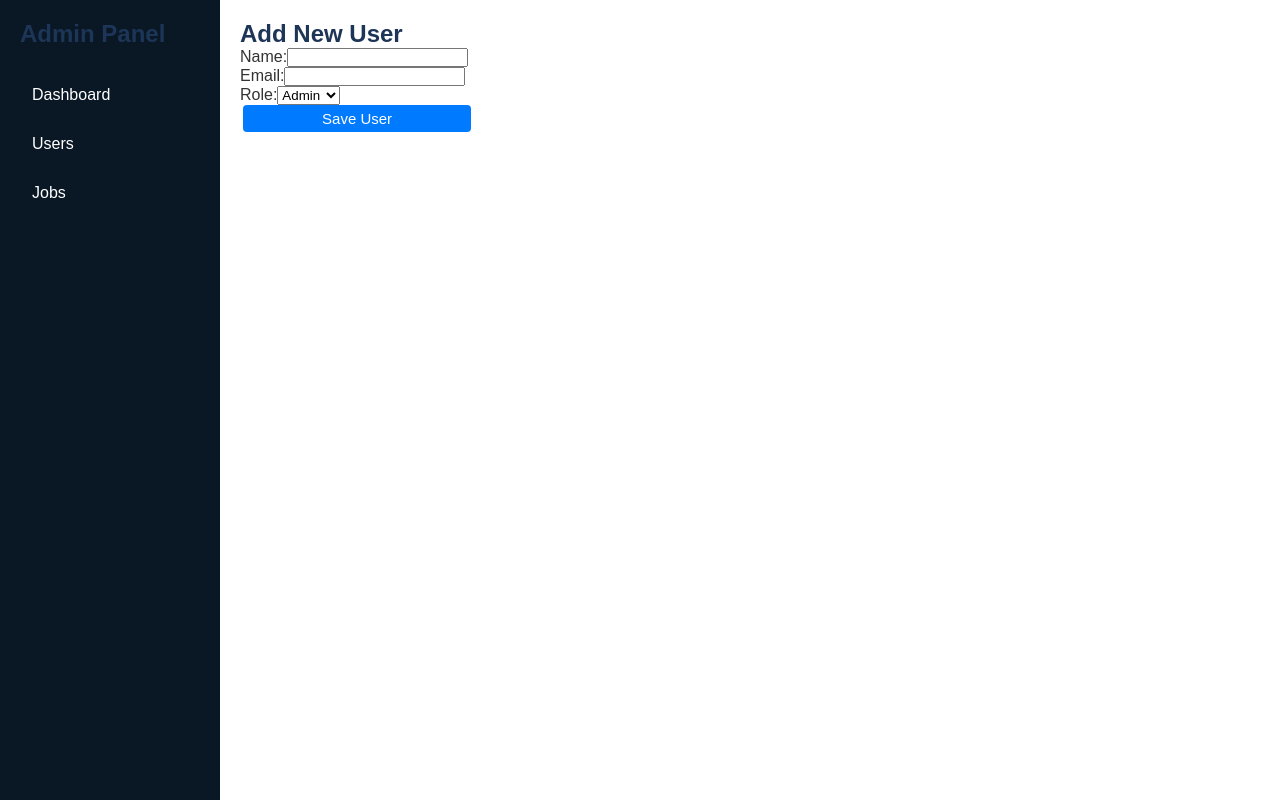
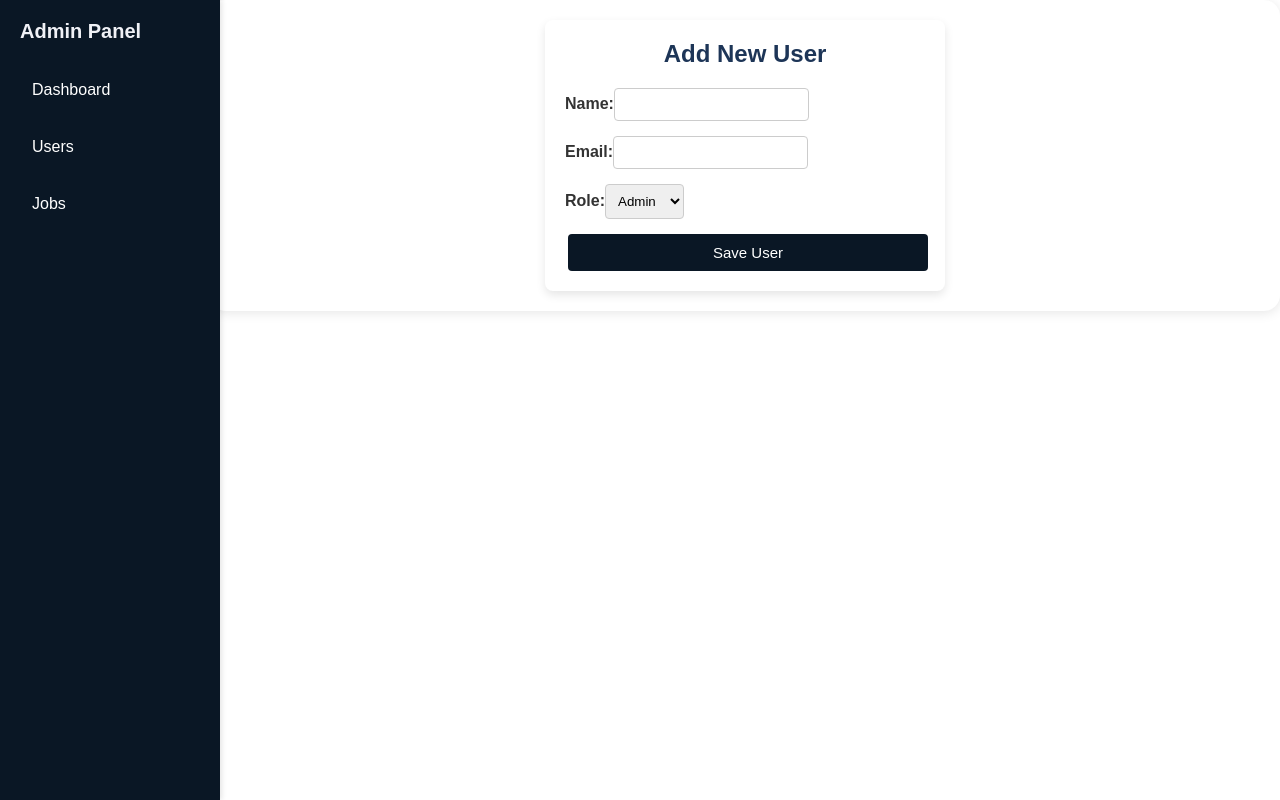
Before and after one commit to razeema123/job-portal, a React (Vite) app: page /admin/adduser in a window 1280 px wide. Built offline with nearby package versions, Linux system fonts and the light colour scheme.

Commit message:
updated user page and create user page

```diff
--- a/src/pages/admin/Users.css
+++ b/src/pages/admin/Users.css
@@ -7,23 +7,29 @@ h1 {
   margin-bottom: 20px;
 }
 
-.users-controls {
+ .users-controls {
   display: flex;
-  justify-content: space-between;
-  margin-bottom: 15px;
+  flex-direction: column; /* stack vertically */
+  align-items: flex-end; /* align to the right */
+  gap: 10px;
 }
 
 .add-btn {
+  background-color: #28a745;
+  color: white;
+  border: none;
+  padding: 8px 12px;
+  border-radius: 5px;
+  cursor: pointer;
+  float: right;
   width: 10%;
-  background: #4cafef;
-  border: none;
-  padding: 4px 10px;
-  color: white;
-  cursor: pointer;
-  border-radius: 6px;
-  font-size: 14px;
-  float: right;
 }
+
+.sort-select {
+  padding: 5px;
+  border-radius: 5px;
+}
+
 
 .view-btn {
   width: 20%;
@@ -44,11 +50,6 @@ h1 {
   background: #3a9ed9;
 }
 
-.sort-select {
-  padding: 8px;
-  border-radius: 6px;
-  border: 1px solid #ccc;
-}
 
 .users-table {
   width: 100%;
--- a/src/pages/admin/Users.jsx
+++ b/src/pages/admin/Users.jsx
@@ -75,7 +75,7 @@ export default function Users() {
         <h1>Manage Users</h1>
 
          <div className="users-controls">
-          <button className="add-btn" onClick={handleAddUser}>➕ Add User</button>
+  <button className="add-btn" onClick={handleAddUser}>Add User</button>
 
   <select
     className="sort-select"
@@ -88,6 +88,7 @@ export default function Users() {
     <option value="status">Status</option>
   </select>
 </div>
+
 
         <table className="users-table">
           <thead>
--- a/src/pages/admin/adduser.css
+++ b/src/pages/admin/adduser.css
@@ -1,5 +1,5 @@
-/* Sidebar Styles */
-aside {
+ /* Sidebar styling */
+.sidebar {
   width: 220px;
   background: #0a1725;
   color: white;
@@ -7,17 +7,17 @@ aside {
   height: 100vh;
 }
 
-aside h2 {
+.sidebar-title {
   margin-bottom: 30px;
 }
 
-aside nav {
+.sidebar-nav {
   display: flex;
   flex-direction: column;
   gap: 15px;
 }
 
-aside nav a {
+.sidebar-nav a {
   color: white;
   text-decoration: none;
   padding: 8px 12px;
@@ -25,31 +25,44 @@ aside nav a {
   transition: background 0.3s ease;
 }
 
-aside nav a:hover {
+.sidebar-nav a:hover {
   background: #17324b;
 }
 
-/* Page Layout */
+/* Page layout */
 .add-user-page {
   display: flex;
 }
 
-/* Form Container */
+/* Centering container */
+.form-wrapper {
+  flex: 1; /* take remaining space */
+  display: flex;
+  justify-content: center; /* horizontal center */
+  align-items: center; /* vertical center */
+  padding: 20px;
+}
+
+/* Form container */
 .add-user-form {
+  width: 100%;
+  max-width: 400px;
+  background: white;
   padding: 20px;
-  flex: 1;
+  border-radius: 8px;
+  box-shadow: 0 4px 10px rgba(0, 0, 0, 0.1);
 }
 
 .add-user-form h2 {
   margin-bottom: 20px;
+  text-align: center;
 }
 
-/* Form Fields */
+/* Form fields */
 .add-user-form form {
   display: flex;
   flex-direction: column;
   gap: 15px;
-  max-width: 400px;
 }
 
 .add-user-form label {
--- a/src/pages/admin/addusers.jsx
+++ b/src/pages/admin/addusers.jsx
@@ -1,22 +1,15 @@
  import React from "react";
 import { useNavigate } from "react-router-dom";
 import "./adduser.css";
+
 export function Sidebar() {
   return (
-    <aside
-      style={{
-        width: "220px",
-        background: "#0a1725ff",
-        color: "white",
-        padding: "20px",
-        height: "100vh",
-      }}
-    >
-      <h2 style={{ marginBottom: "30px" }}>Admin Panel</h2>
-      <nav style={{ display: "flex", flexDirection: "column", gap: "15px" }}>
-        <a href="/admin/dashboard" style={{ color: "white", textDecoration: "none" }}>Dashboard</a>
-        <a href="/admin/users" style={{ color: "white", textDecoration: "none" }}>Users</a>
-        <a href="/admin/jobrequests" style={{ color: "white", textDecoration: "none" }}>Jobs</a>
+    <aside className="sidebar">
+      <h2 className="sidebar-title">Admin Panel</h2>
+      <nav className="sidebar-nav">
+        <a href="/admin/dashboard">Dashboard</a>
+        <a href="/admin/users">Users</a>
+        <a href="/admin/jobrequests">Jobs</a>
       </nav>
     </aside>
   );
@@ -27,18 +20,17 @@ export default function AddUser() {
 
   const handleSubmit = (e) => {
     e.preventDefault();
-
     navigate("/admin/users");
-
   };
 
   return (
-      <div style={{ display: "flex" }}>
+    <div className="add-user-page">
       {/* Sidebar */}
       <Sidebar />
 
-
-    <div style={{ padding: "20px" }}>
+      {/* Centered form container */}
+      <div className="form-wrapper">
+        <div className="add-user-form">
           <h2>Add New User</h2>
           <form onSubmit={handleSubmit}>
             <div>
@@ -61,5 +53,6 @@ return (
           </form>
         </div>
       </div>
+    </div>
   );
 }
```
Lines whose indentation alone changed are shown as unchanged.
